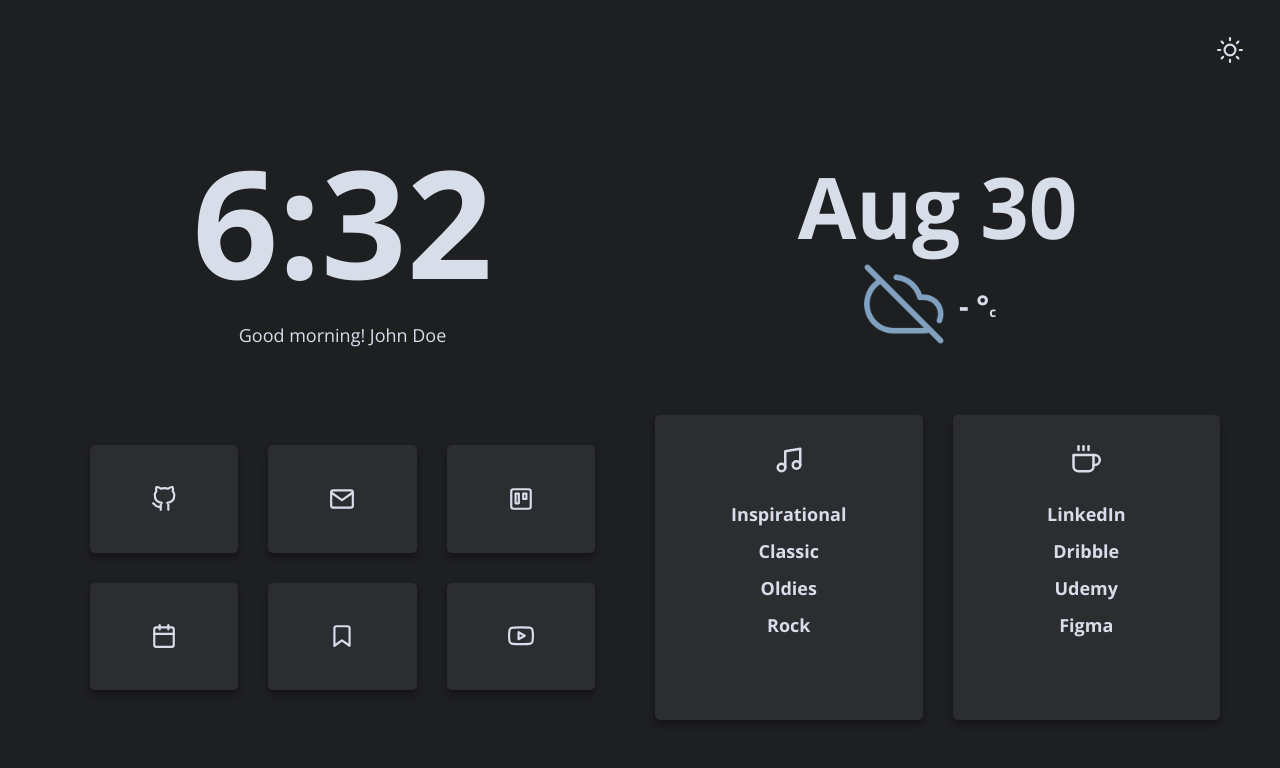
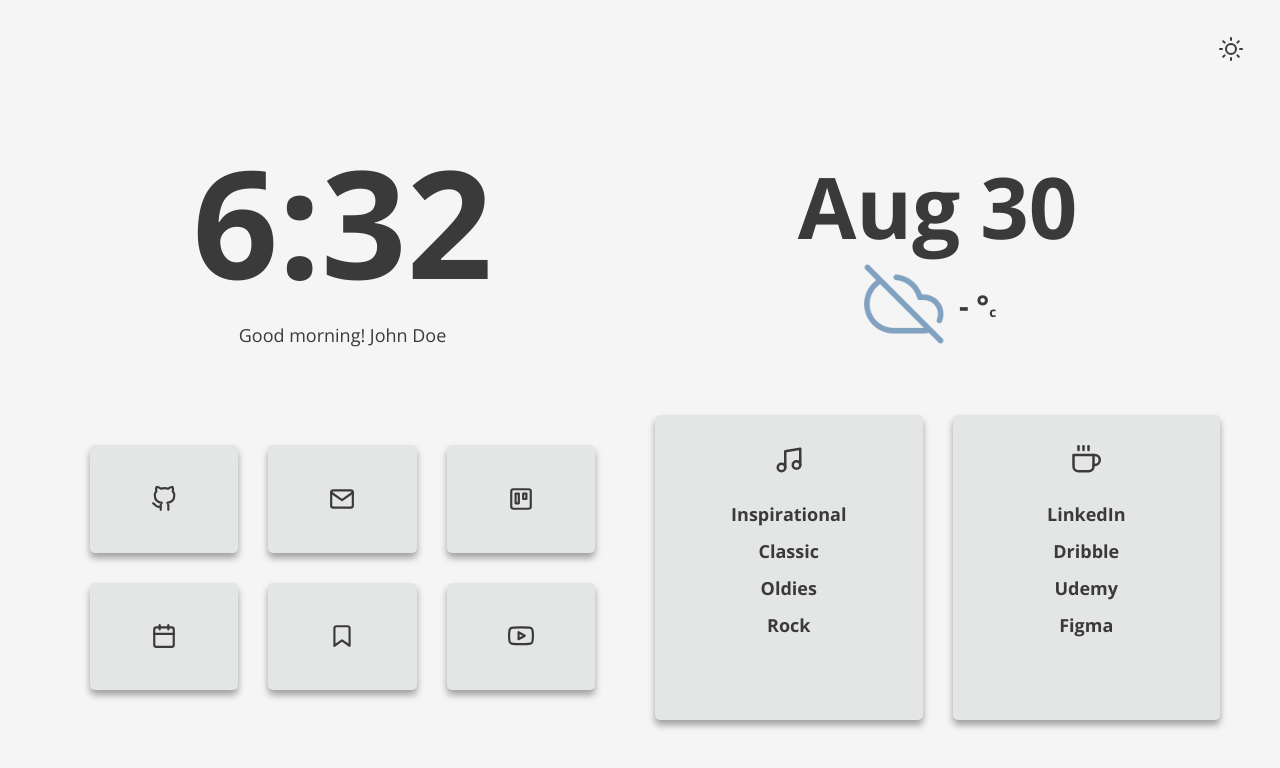
Before and after one commit to apetl/Bento, a website: page index.html in a window 1280 px wide. Drawn offline with nearby package versions, Linux system fonts and the light colour scheme; no server answers.

Commit message:
Added Light / Dark mode

```diff
--- a/index.html
+++ b/index.html
@@ -7,7 +7,7 @@
         <script src="https://unpkg.com/feather-icons"></script>
     </head>
     <body class="">
-        <button id="themeButton"><i class="bicon" data-feather="sun"></i></button>
+        <button id="themeButton"><i id="bicon" data-feather="moon"></i></button>
         <div class="container">
             <div class="fblock">
                 <div class="clock ">
--- a/js/theme.js
+++ b/js/theme.js
@@ -2,9 +2,30 @@ let darkTheme = localStorage.getItem('darkTheme');
 const themeToggle = document.querySelector('#themeButton');
 
 const enableDark = () => {
+    document.body.classList.add('darktheme');
+    localStorage.setItem('darkTheme', 'enabled');
+    themeToggle.innerHTML = `<i id="bicon" data-feather="moon"></i>`;
+    feather.replace();
+};
 
+const disableDark = () => {
+    document.body.classList.remove('darktheme');
+    localStorage.setItem('darkTheme', null);
+    themeToggle.innerHTML = `<i id="bicon" data-feather="sun"></i>`;
+    feather.replace();
+};
+
+if (darkTheme === 'enabled') {
+    enableDark();
+} else {
+    disableDark();
 }
 
 themeToggle.addEventListener('click', () => {
-
+    darkTheme = localStorage.getItem('darkTheme');
+    if (darkTheme !== 'enabled') {
+        enableDark();
+    } else {
+        disableDark();
+    }
 });
--- a/sass/main.scss
+++ b/sass/main.scss
@@ -15,11 +15,11 @@ $bp-smallest: 31.25em;
 
     // C O L O R S
 
-    --accent: #186efd60;
+    --accent: #186efdaa;
 
-    --bg: #1e1f21;
-    --sbg: #2c2d31;
-    --fg: #d8dee9;
+    --bg: #f5f5f5;
+    --sbg: #e4e6e6;
+    --fg: #3a3a3a;
 
     @media only screen and (max-width: $bp-large) {
         --fsg: 100px;
@@ -27,13 +27,15 @@ $bp-smallest: 31.25em;
         --fss: 20px;
     }
 }
-.lightmode {
+.darktheme {
 
-    --accent: #186efdaa;
+    --accent: #186efd60;
 
-    --bg: #f5f5f5;
-    --sbg: #e4e6e6;
-    --fg: #3a3a3a;
+    --bg: #1e1f21;
+    --sbg: #2c2d31;
+    --fg: #d8dee9;
+
+
 
 }
 
```
Also changed, not shown: css/style.css.
